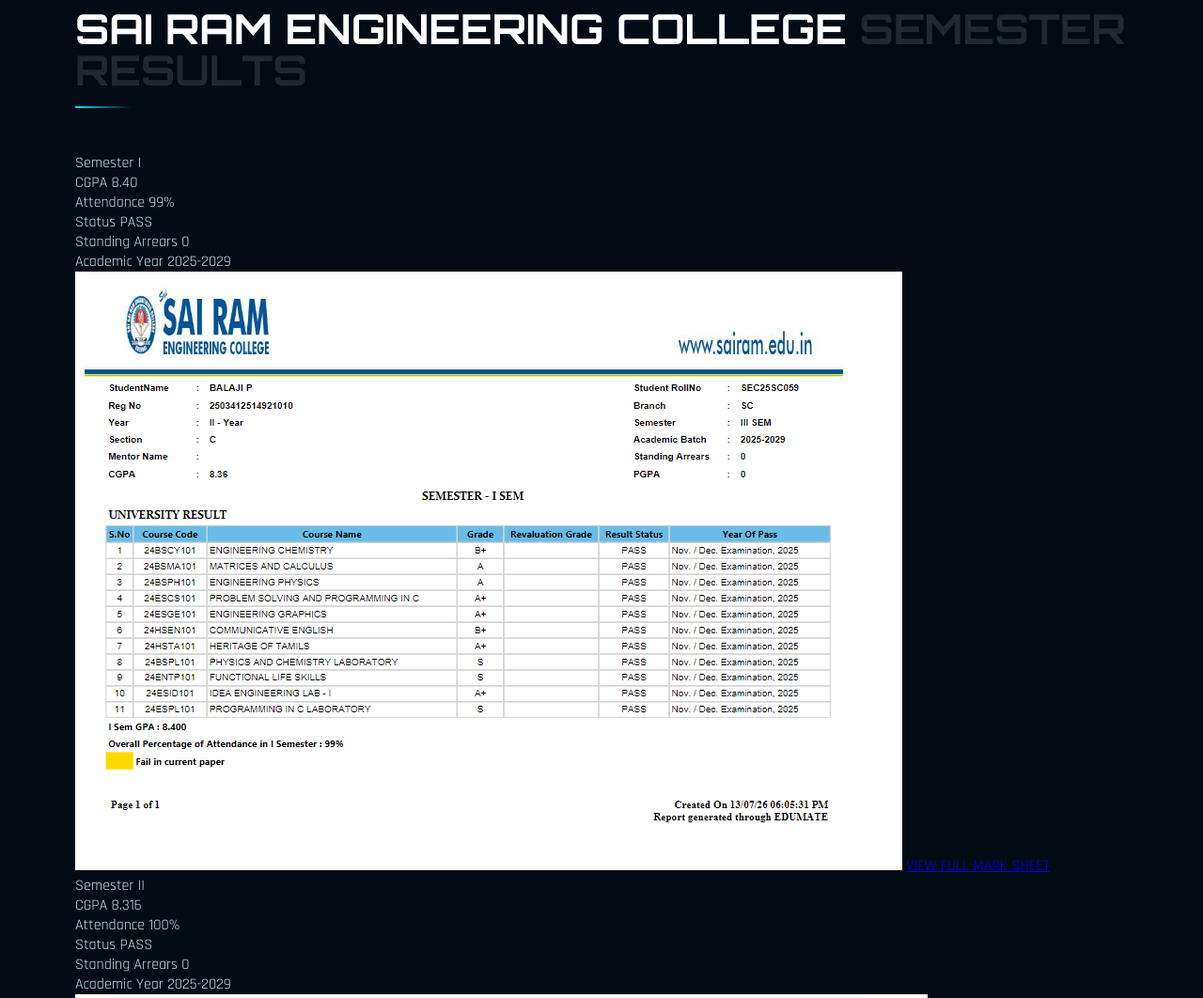
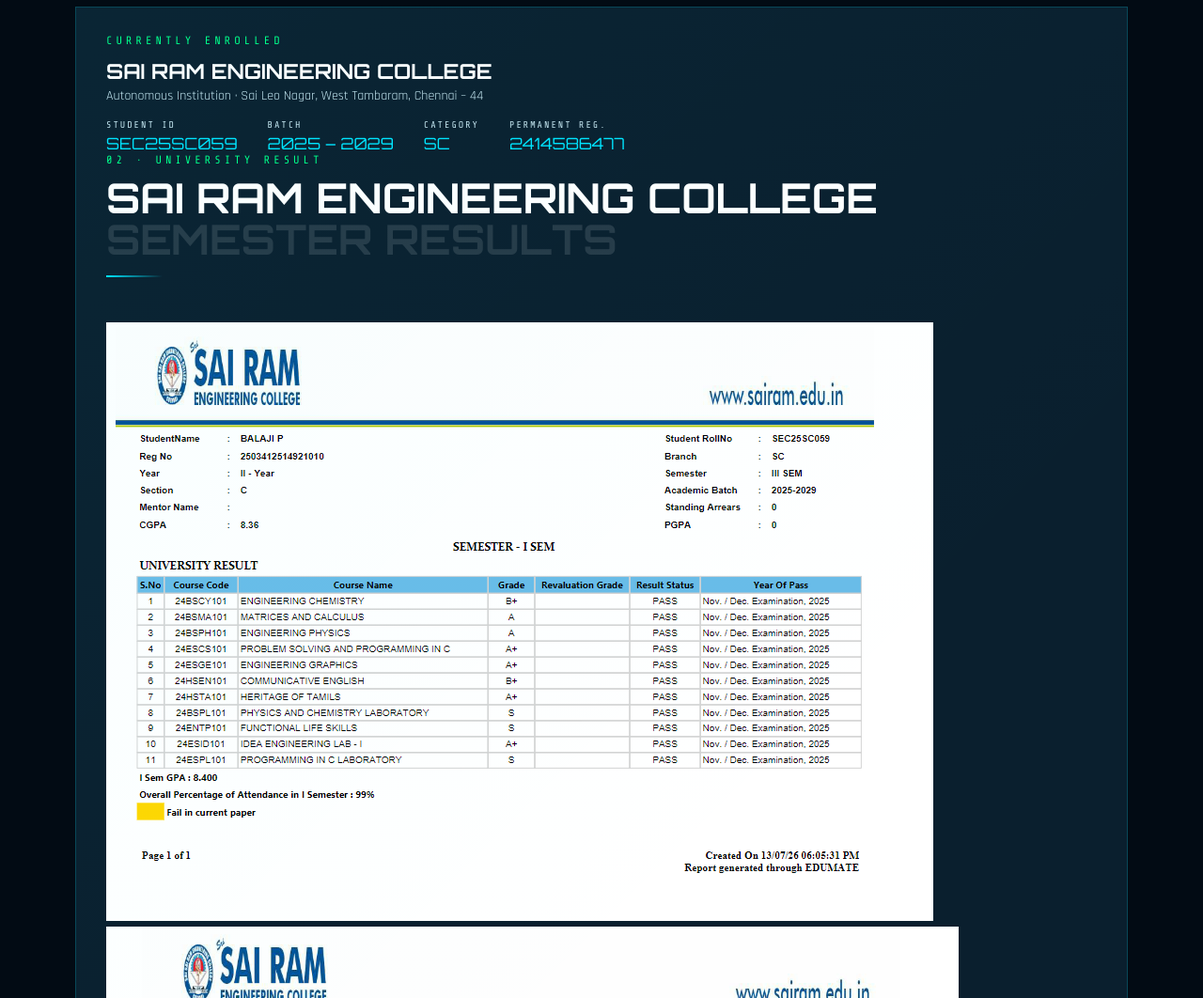
Before and after one commit to CyberwarriorBalaji/balaji, a plain HTML site: page index.html in a window 1280 px wide. Shown: the part 1951-3013 px from the top of the page at 94% size. Drawn offline with nearby package versions, Linux system fonts and the light colour scheme.

Commit message:
Update index.html

```diff
--- a/index.html
+++ b/index.html
@@ -277,6 +277,21 @@
     </div>
   </div>
 
+</div>
+
+</div>
+  <!-- College -->
+  <div class="college-card">
+    <div class="section-label" style="margin-bottom:12px">Currently Enrolled</div>
+    <div style="font-family:var(--display);font-size:22px;font-weight:700;color:#fff">SAI RAM ENGINEERING COLLEGE</div>
+    <div style="font-family:var(--body);font-size:14px;color:var(--text);margin-top:4px">Autonomous Institution · Sai Leo Nagar, West Tambaram, Chennai – 44</div>
+    <div style="display:flex;gap:32px;margin-top:16px;flex-wrap:wrap">
+      <div><div class="info-label">Student ID</div><div class="info-val-mono" style="color:var(--cyan)">SEC25SC059</div></div>
+      <div><div class="info-label">Batch</div><div class="info-val-mono" style="color:var(--cyan)">2025 – 2029</div></div>
+      <div><div class="info-label">Category</div><div class="info-val-mono" style="color:var(--cyan)">SC</div></div>
+      <div><div class="info-label">Permanent Reg.</div><div class="info-val-mono" style="color:var(--cyan)">2414586477</div></div>
+    </div>
+
   <!-- ========================= -->
 <!-- UNIVERSITY RESULT -->
 <!-- ========================= -->
@@ -304,50 +319,11 @@ Sai Ram Engineering College
 
 <!-- Semester 1 -->
 
-<div class="sem-card">
-
-<div class="sem-header">
-Semester I
-</div>
-
-<div class="sem-body">
-
-<div class="sem-info">
-<span>CGPA</span>
-<span>8.40</span>
-</div>
-
-<div class="sem-info">
-<span>Attendance</span>
-<span>99%</span>
-</div>
-
-<div class="sem-info">
-<span>Status</span>
-<span>PASS</span>
-</div>
-
-<div class="sem-info">
-<span>Standing Arrears</span>
-<span>0</span>
-</div>
-
-<div class="sem-info">
-<span>Academic Year</span>
-<span>2025-2029</span>
-</div>
 
 <img src="semester1.png"
 class="sem-image"
 onclick="window.open(this.src)"
 alt="Semester 1">
-
-<a href="semester1.png"
-target="_blank"
-class="view-btn">
-VIEW FULL MARK SHEET
-</a>
-
 </div>
 
 </div>
@@ -355,68 +331,15 @@ VIEW FULL MARK SHEET
 
 <!-- Semester 2 -->
 
-<div class="sem-card">
-
-<div class="sem-header">
-Semester II
-</div>
-
-<div class="sem-body">
-
-<div class="sem-info">
-<span>CGPA</span>
-<span>8.316</span>
-</div>
-
-<div class="sem-info">
-<span>Attendance</span>
-<span>100%</span>
-</div>
-
-<div class="sem-info">
-<span>Status</span>
-<span>PASS</span>
-</div>
-
-<div class="sem-info">
-<span>Standing Arrears</span>
-<span>0</span>
-</div>
-
-<div class="sem-info">
-<span>Academic Year</span>
-<span>2025-2029</span>
-</div>
-
 <img src="semester2.png"
 class="sem-image"
 onclick="window.open(this.src)"
 alt="Semester 2">
 
-<a href="semester2.png"
-target="_blank"
-class="view-btn">
-VIEW FULL MARK SHEET
-</a>
-
 </div>
 
 </div>
 
-</div>
-
-</div>
-  <!-- College -->
-  <div class="college-card">
-    <div class="section-label" style="margin-bottom:12px">Currently Enrolled</div>
-    <div style="font-family:var(--display);font-size:22px;font-weight:700;color:#fff">SAI RAM ENGINEERING COLLEGE</div>
-    <div style="font-family:var(--body);font-size:14px;color:var(--text);margin-top:4px">Autonomous Institution · Sai Leo Nagar, West Tambaram, Chennai – 44</div>
-    <div style="display:flex;gap:32px;margin-top:16px;flex-wrap:wrap">
-      <div><div class="info-label">Student ID</div><div class="info-val-mono" style="color:var(--cyan)">SEC25SC059</div></div>
-      <div><div class="info-label">Batch</div><div class="info-val-mono" style="color:var(--cyan)">2025 – 2029</div></div>
-      <div><div class="info-label">Category</div><div class="info-val-mono" style="color:var(--cyan)">SC</div></div>
-      <div><div class="info-label">Permanent Reg.</div><div class="info-val-mono" style="color:var(--cyan)">2414586477</div></div>
-    </div>
   </div>
 </section>
 
```
